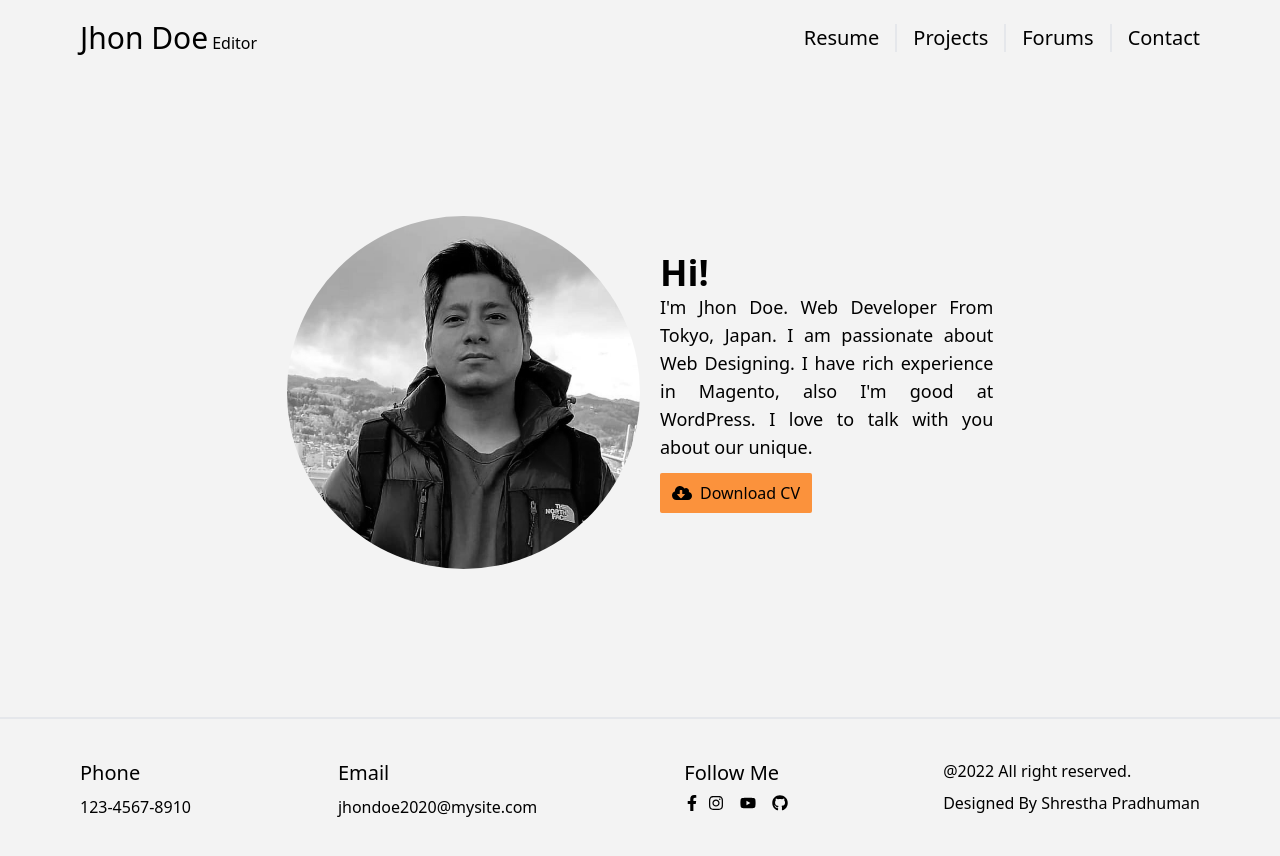
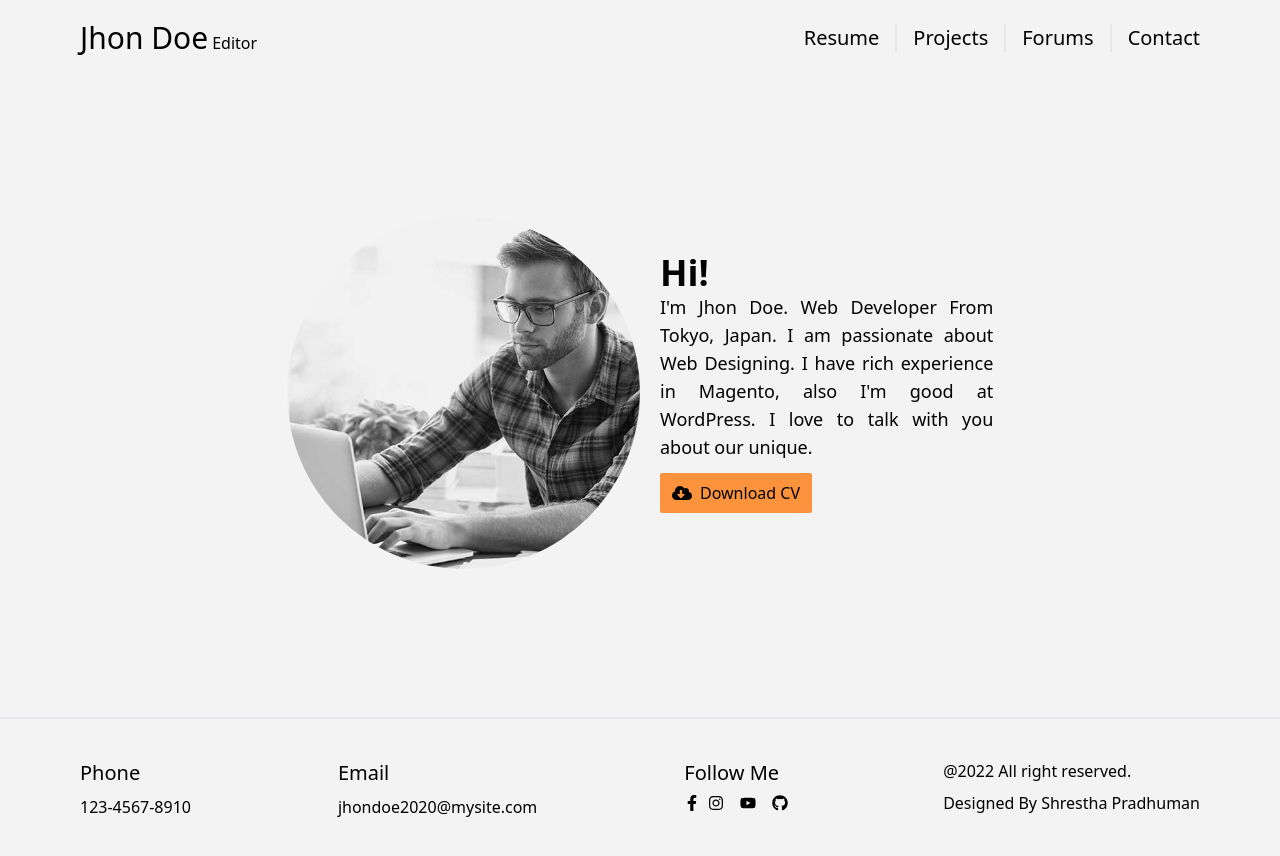
Before and after one commit to shresthapradhuman/resume-portfolio, a Next.js app: page / in a window 1280 px wide. Shown: the top 856 px of the page. Built offline with nearby package versions, Linux system fonts and the light colour scheme.

Commit message:
image changed

```diff
--- a/data/setting.js
+++ b/data/setting.js
@@ -30,7 +30,7 @@ export const follow = [
 
 export const profileImage = {
   alt: "profile image",
-  filename: "profile.webp",
+  filename: "profile.jpg",
 };
 
 export const about =
```
Also changed, not shown: data/project.js (deleted, +0 -7 lines), public/images/profile.webp (deleted).
